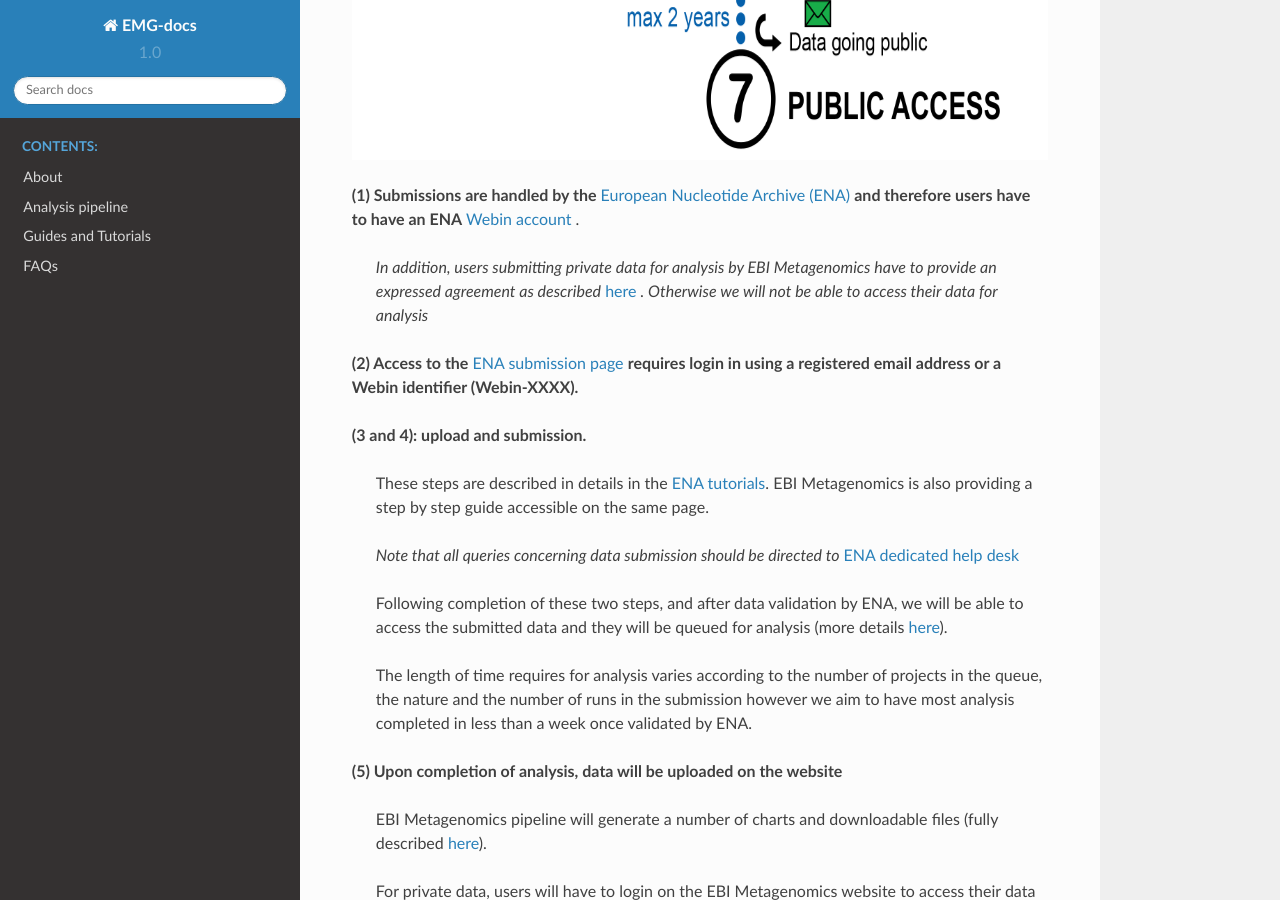
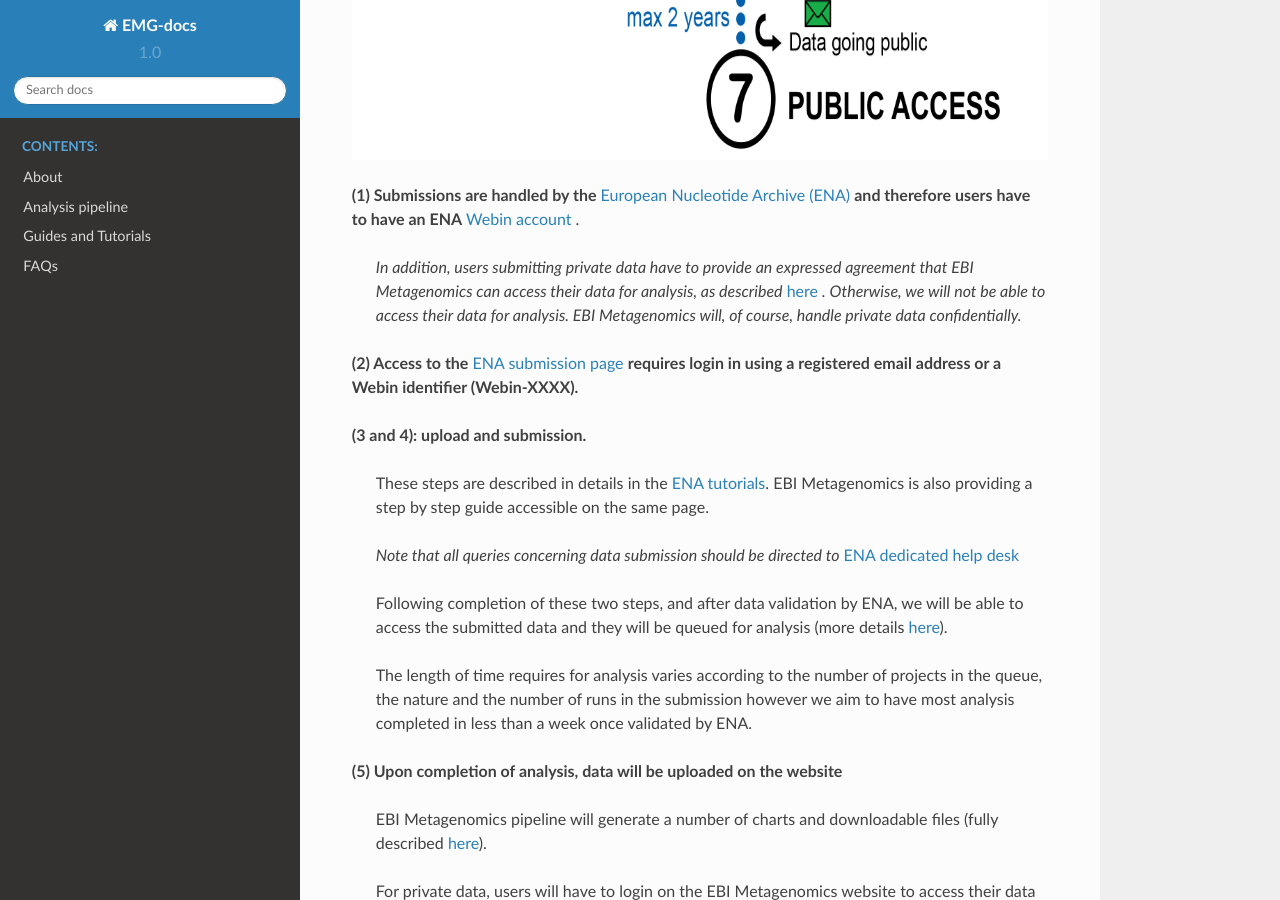
Before and after one commit to EBI-Metagenomics/EMG-docs, a Sphinx documentation site: the page built from docs/dataflow.rst, in a window 1280 px wide and 900 px high, scrolled down 1300 px. Built offline with Sphinx 7.4.7 and the Read the Docs theme 2.0.0, drawn with Linux system fonts in a browser that asks for light colours.

Commit message:
Update dataflow.rst

```diff
--- a/docs/dataflow.rst
+++ b/docs/dataflow.rst
@@ -9,7 +9,7 @@
 
 **(1) Submissions are handled by the** `European Nucleotide Archive (ENA) <http://www.ebi.ac.uk/ena/>`_ **and therefore users have to have an ENA** `Webin account <https://www.ebi.ac.uk/ena/submit/sra/#registration>`_ .
 
-   *In addition, users submitting private data for analysis by EBI Metagenomics have to provide an expressed agreement as described* `here <https://www.ebi.ac.uk/metagenomics/submission>`_ *. Otherwise we will not be able to access their data for analysis*
+   *In addition, users submitting private data have to provide an expressed agreement that EBI Metagenomics can access their data for analysis, as described* `here <https://www.ebi.ac.uk/metagenomics/submission>`_ *. Otherwise, we will not be able to access their data for analysis. EBI Metagenomics will, of course, handle private data confidentially.*
 
 **(2) Access to the** `ENA submission page <https://www.ebi.ac.uk/ena/submit/sra/#home>`_ **requires login in using a registered email address or a Webin identifier (Webin-XXXX).**
 
```
